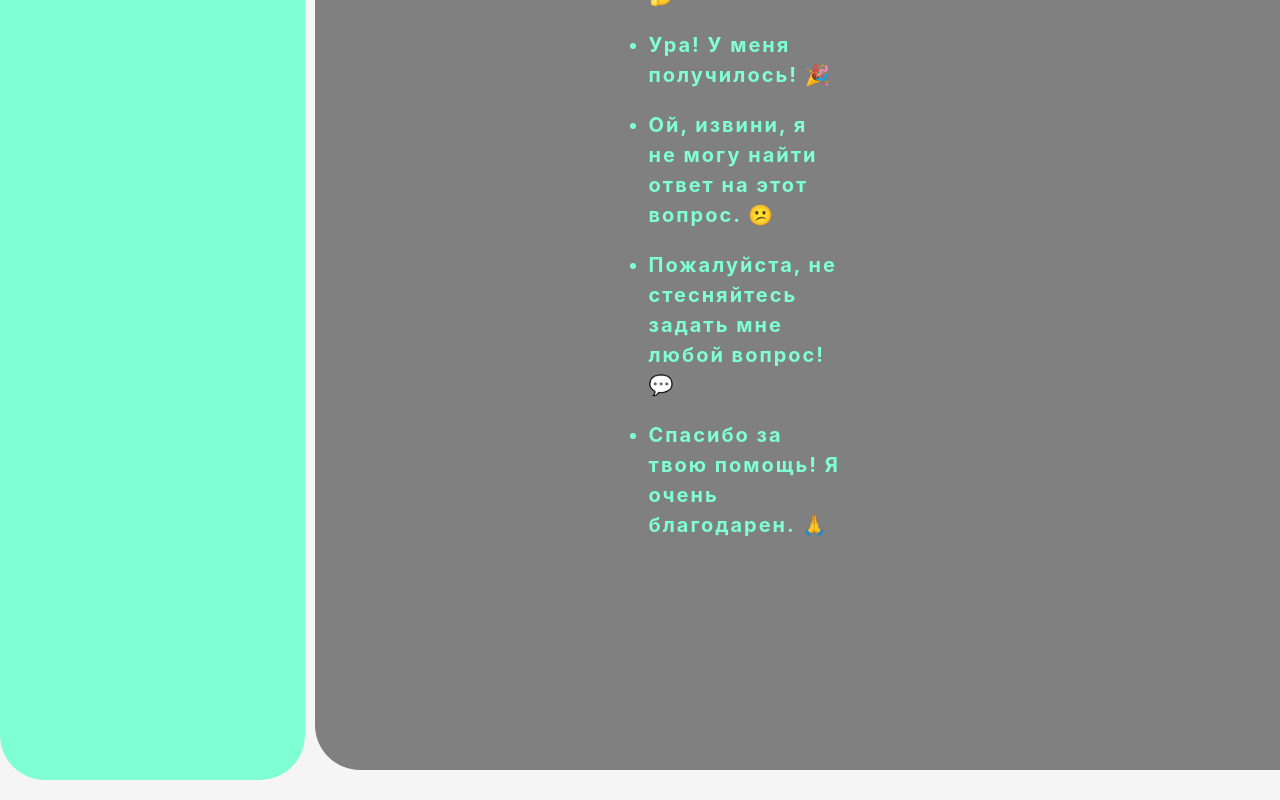
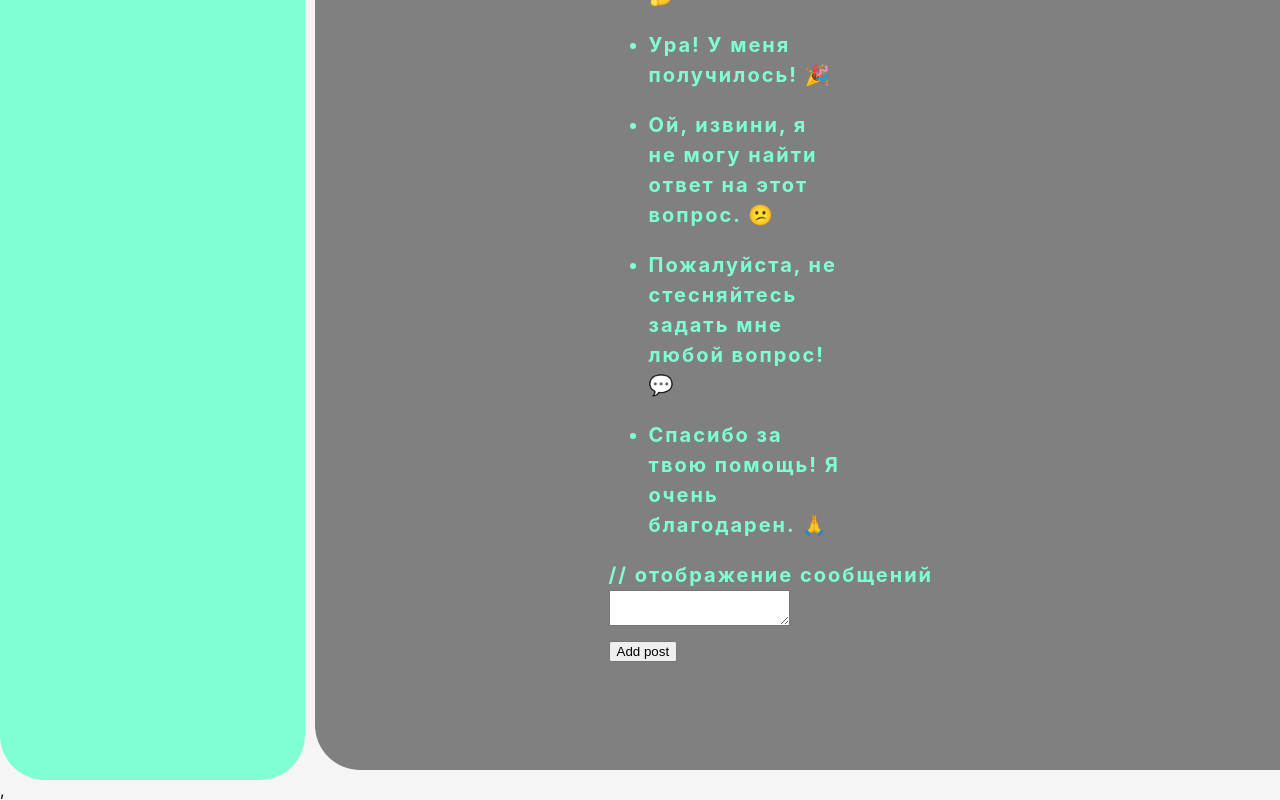
Before and after one commit to Maksimus39/samurai-way-main, a React (Create React App) app: page /dialogs in a window 1280 px wide. Shown: the part 424-1224 px from the top of the page. Built offline with nearby package versions, Linux system fonts and the light colour scheme.

Commit message:
31 урок react js - onclick, ref, virtualdom

```diff
--- a/src/App.tsx
+++ b/src/App.tsx
@@ -19,12 +19,9 @@ type AppPropsType = {
     appState: RootStateType
 }
 
-
 const App: React.FC<AppPropsType> = (props) => {
 
-
     return (
-        <BrowserRouter>
             <div className="App-wrapper">
                 <Header/>
                 <Navbar/>
@@ -35,12 +32,13 @@ const App: React.FC<AppPropsType> = (props) => {
                         messages={props.appState.dialogsPage.messages}/>}/>
                     <Route path="/profile" render={() => <Profile
                         posts={props.appState.profilePage.posts}/>}/>
+
+
                     <Route path="/news" render={() => <News/>}/>
                     <Route path="/musik" render={() => <Music/>}/>
                     <Route path="/settings" render={() => <Settings/>}/>
                 </div>
             </div>
-        </BrowserRouter>
     );
 }
 export default App;
--- a/src/components/Dialogs/Dialogs.tsx
+++ b/src/components/Dialogs/Dialogs.tsx
@@ -1,4 +1,4 @@
-import React from "react";
+import React, {useRef} from "react";
 import classes from "./Dialogs.module.css"
 import {NavLink} from "react-router-dom";
 
@@ -25,6 +25,18 @@ export const Dialogs:React.FC<DialogsPropsType> = (props) => {
     let dialogsElements = props.dialogs.map(d => <DialogItem name={d.name} id={d.id}/>)
     let messagesElements = props.messages.map((m) => <Message message={m.message}/>)
 
+
+
+    // поле ввода для сообщений
+    let newPostEl = useRef<HTMLTextAreaElement>(null)
+    // function button onClick
+    const addPost = () => {
+        if (newPostEl.current !== null) {
+            alert(newPostEl.current.value)
+        }
+    }
+
+
     return (
         <div className={classes.dialogs}>
             <div className={classes.dialogsItems}>
@@ -33,6 +45,15 @@ export const Dialogs:React.FC<DialogsPropsType> = (props) => {
 
             <div className={classes.messages}>
                 {messagesElements}
+
+                // отображение сообщений
+                <div>
+                    <textarea ref={newPostEl}></textarea>
+                </div>
+
+                <div>
+                    <button onClick={addPost}>Add post</button>
+                </div>
             </div>
         </div>
     )
@@ -43,7 +64,7 @@ type DialogItemPropsType = {
     id: string
     name: string
 }
-const DialogItem:React.FC<DialogItemPropsType> = (props) => {
+const DialogItem: React.FC<DialogItemPropsType> = (props) => {
 
     let path = "/dialogs/" + props.id
 
@@ -62,12 +83,14 @@ type MessagePropsType = {
     message: string
 }
 const Message = (props: MessagePropsType) => {
+
     return (
-        <ul>
-            <li>
-                <div className={classes.dialogs}>{props.message}</div>
-            </li>
-        </ul>
-
+        <div>
+            <ul>
+                <li>
+                    <div className={classes.dialogs}>{props.message}</div>
+                </li>
+            </ul>
+        </div>
     )
 }
--- a/src/components/Profile/MyPosts/MyPosts.tsx
+++ b/src/components/Profile/MyPosts/MyPosts.tsx
@@ -1,4 +1,4 @@
-import React from "react";
+import React, {useRef} from "react";
 import classes from "./MyPosts.module.css"
 import {Post} from "./Post/Post";
 
@@ -19,6 +19,15 @@ export const MyPosts:React.FC<MyPostsPropsType> = (props) => {
 
     let postsElement = props.posts.map(p => <Post message={p.messages} LikesCounts={p.LikesCounts}/>)
 
+
+    let newPostEl = useRef<HTMLTextAreaElement>(null)
+    // function button onClick
+    const addPost = () => {
+        if (newPostEl.current !== null) {
+            alert(newPostEl.current.value)
+        }
+    }
+
     return (
         <div className={classes.postsBlock}>
 
@@ -28,11 +37,11 @@ export const MyPosts:React.FC<MyPostsPropsType> = (props) => {
 
             <div>
                 <div>
-                    <textarea></textarea>
+                    <textarea ref={newPostEl}></textarea>
                 </div>
 
                 <div>
-                    <button>Add post</button>
+                    <button onClick={addPost}>Add post</button>
                 </div>
             </div>
 
--- a/src/index.tsx
+++ b/src/index.tsx
@@ -3,10 +3,12 @@ import ReactDOM from 'react-dom';
 import './index.css';
 import App from './App';
 import {state} from "./components/redux/state";
+import {BrowserRouter} from "react-router-dom";
 
 
 
 ReactDOM.render(
-    <App appState={state} />,
-    document.getElementById('root')
+    <BrowserRouter>
+        <App appState={state} />,
+    </BrowserRouter>,  document.getElementById('root')
 );
```
